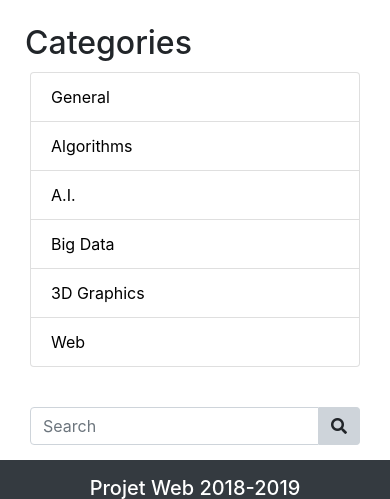
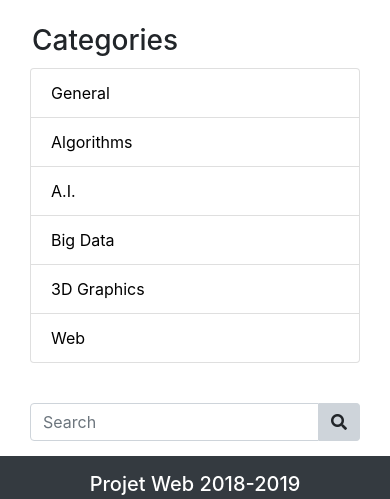
Before and after one commit to Yusuf-Ymz/ClassNotFound, a PHP site: page / in a window 390 px wide. Shown: the part 56-555 px from the top of the page. Run offline with PHP 8.4, Linux system fonts and the light colour scheme; some libraries are stand-ins or nearby versions.

Commit message:
commit small fix media query

```diff
--- a/views/CSS/style.css
+++ b/views/CSS/style.css
@@ -32,6 +32,9 @@ a.list-group-item:hover {
         margin-right: 15px;
         margin-left: 15px;
     }
+    #categories {
+        margin-left: 17px;
+    }
 }
 
 #btn-search {
--- a/views/header.php
+++ b/views/header.php
@@ -38,7 +38,7 @@
         <div class="row">
             <!-- Categories Menu -->
             <div class="col-md-3">
-                <h2 id="categories" class="my-4">Categories</h2>
+                <h3 id="categories" class="my-4">Categories</h3>
                 <div class="list-group">
                     <a href="index.php?action=category&id=1" class="list-group-item category">General</a>
                     <a href="index.php?action=category&id=2" class="list-group-item category">Algorithms</a>
```
